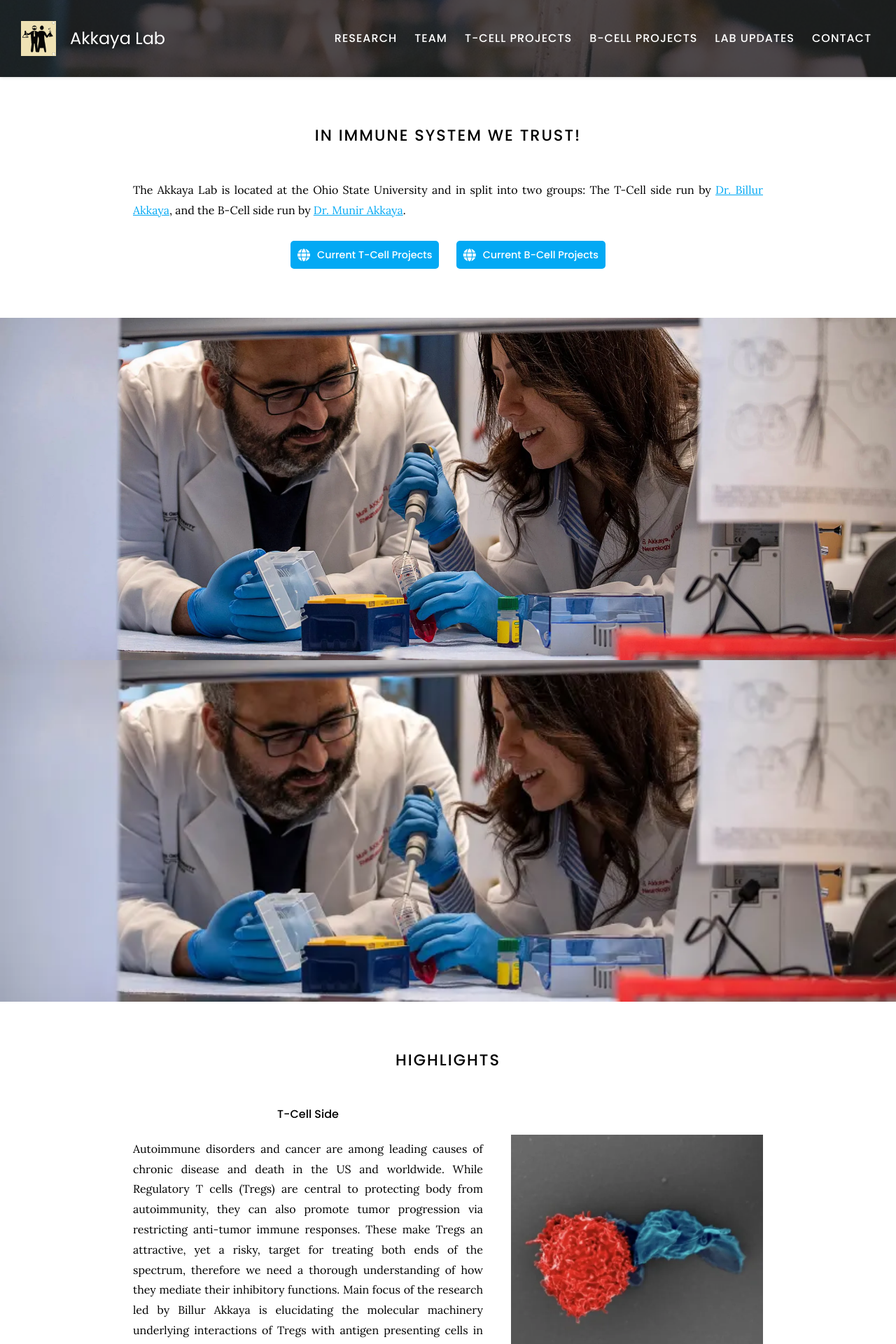
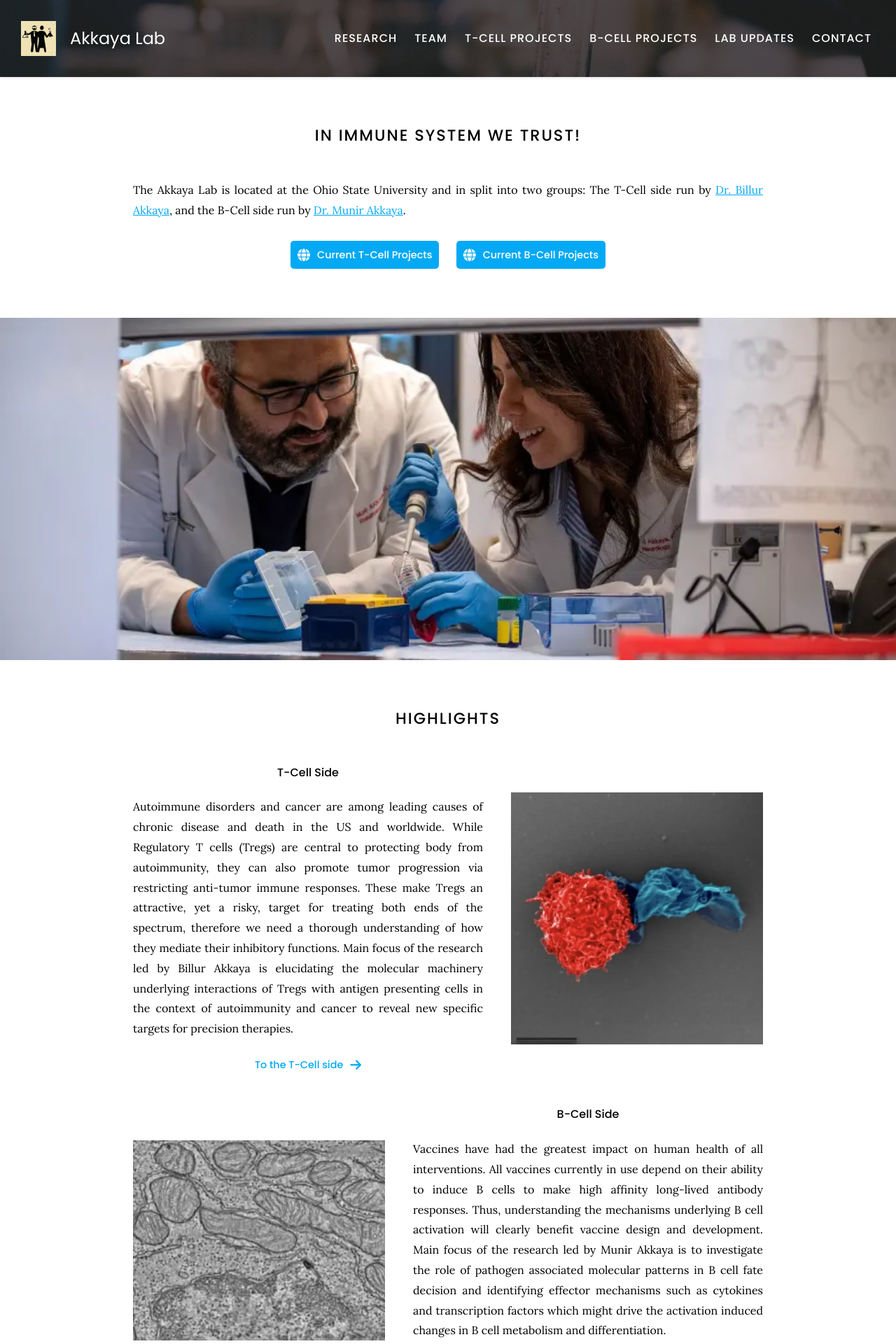
Before and after one commit to Harrisonthow/akkaya-lab, a Jekyll site: the page built from index.md, in a window 1280 px wide. Shown: the top 1920 px of the page at 70% size. Built offline with Jekyll 4.4.1, drawn with Linux system fonts in a browser that asks for light colours.

Commit message:
Update index.md

```diff
--- a/index.md
+++ b/index.md
@@ -26,8 +26,6 @@ The Akkaya Lab is located at the Ohio State University and in split into two gro
 {:.center}
 
 {% include section.html full=true %}
-
-{% include banner.html image="images/banner.webp" %}
 
 {%
   include resbanner.html
```
